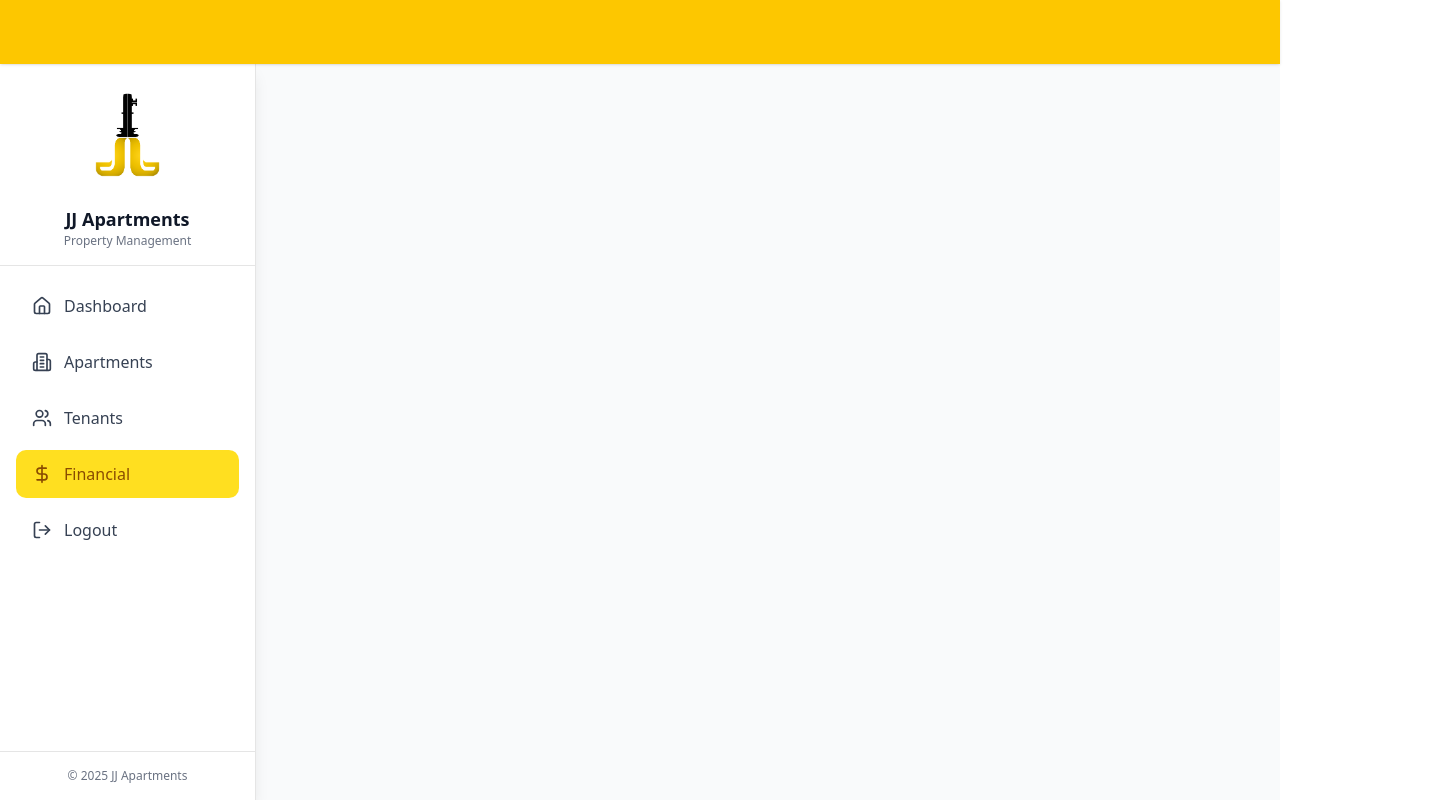
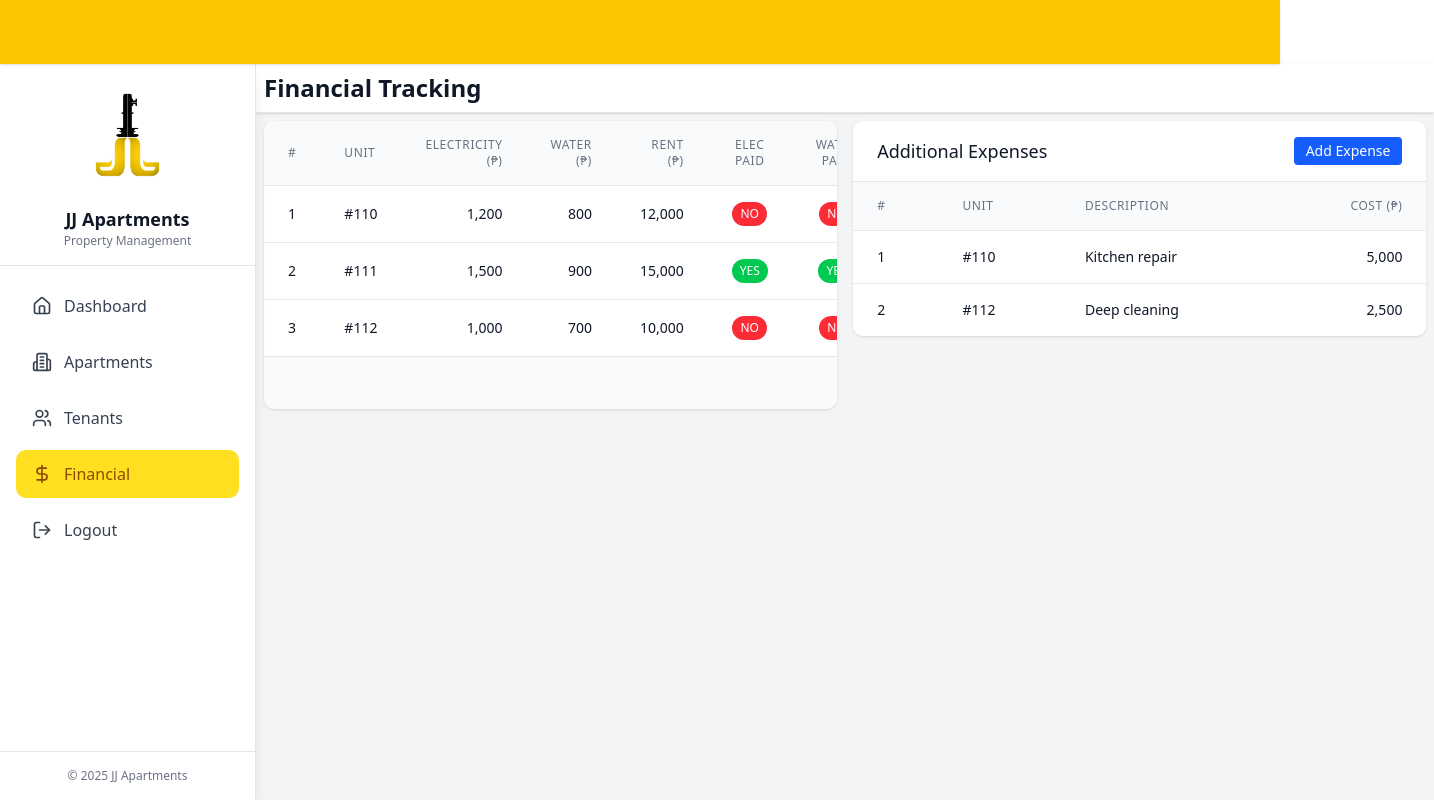
Before and after one commit to haniellejermayn/JJ-Apartments-Property-Management-System, a Next.js app in the folder frontend/: page /financial-tracking in a window 1280 px wide. Shown: the whole page, 1434 px wide, since content can reach past the window. Built offline with nearby package versions, Linux system fonts and the light colour scheme.

Commit message:
feat/financial tracking

```diff
--- a/frontend/src/app/financial-tracking/page.tsx
+++ b/frontend/src/app/financial-tracking/page.tsx
@@ -1,6 +1,30 @@
+"use client";
+import React from 'react';
+import FinancialList from '@/components/FinancialList';
+import ExpenseList from '@/components/ExpenseList';
 
+const MainContent = () => (
+  <div className="flex-1 flex flex-col min-h-screen">
+    <header className="bg-white shadow-sm border-b p-2">
+      <div className="flex items-center gap-4">
+        <h1 className="text-2xl font-bold text-gray-900">Financial Tracking</h1>
+      </div>
+    </header>
+    <div className="flex flex-1">
+      <div className="w-1/2 p-2">
+        <FinancialList />
+      </div>
+      <div className="w-1/2 p-2">
+        <ExpenseList />
+      </div>
+    </div>
+  </div>
+);
 
-
-export default function FinancialTrackingPage() {
-
+export default function FinancialOverview() {
+  return (
+    <div className="h-screen bg-gray-100">
+      <MainContent />
+    </div>
+  );
 }
--- /dev/null
+++ b/frontend/src/components/ExpenseList.tsx
@@ -0,0 +1,53 @@
+"use client";
+import React, { useState } from 'react';
+
+// Initial dummy data for additional expenses
+const initialExpenses = [
+  { id: 1, number: '#110', description: 'Kitchen repair', cost: 5000 },
+  { id: 2, number: '#112', description: 'Deep cleaning', cost: 2500 },
+];
+
+export default function ExpenseList() {
+  const [expenses, setExpenses] = useState(initialExpenses);
+
+  const handleAdd = () => {
+    // Placeholder: open modal or form
+    console.log('Add expense clicked');
+  };
+
+  return (
+    <div className="bg-white rounded-lg shadow-sm overflow-hidden">
+      <div className="px-6 py-4 border-b border-gray-200 flex justify-between items-center">
+        <h2 className="text-lg font-medium text-gray-900">Additional Expenses</h2>
+        <button
+          className="px-3 py-1 bg-blue-600 text-white text-sm rounded hover:bg-blue-700"
+          onClick={handleAdd}
+        >
+          Add Expense
+        </button>
+      </div>
+      <div className="overflow-x-auto">
+        <table className="w-full">
+          <thead className="bg-gray-50 border-b border-gray-200">
+            <tr>
+              <th className="px-6 py-4 text-left text-xs font-medium text-gray-500 uppercase tracking-wider">#</th>
+              <th className="px-6 py-4 text-left text-xs font-medium text-gray-500 uppercase tracking-wider">Unit</th>
+              <th className="px-6 py-4 text-left text-xs font-medium text-gray-500 uppercase tracking-wider">Description</th>
+              <th className="px-6 py-4 text-right text-xs font-medium text-gray-500 uppercase tracking-wider">Cost (₱)</th>
+            </tr>
+          </thead>
+          <tbody className="bg-white divide-y divide-gray-200">
+            {expenses.map((exp, idx) => (
+              <tr key={exp.id} className="hover:bg-gray-50">
+                <td className="px-6 py-4 text-sm text-gray-900">{idx + 1}</td>
+                <td className="px-6 py-4 text-sm text-gray-900">{exp.number}</td>
+                <td className="px-6 py-4 text-sm text-gray-900">{exp.description}</td>
+                <td className="px-6 py-4 text-sm text-right font-medium text-gray-900">{exp.cost.toLocaleString()}</td>
+              </tr>
+            ))}
+          </tbody>
+        </table>
+      </div>
+    </div>
+  );
+}
--- /dev/null
+++ b/frontend/src/components/FinancialList.tsx
@@ -0,0 +1,86 @@
+"use client";
+import React, { useState } from 'react';
+
+// Initial dummy data for financials with independent paid statuses
+const initialFinancials = [
+  { id: 1, number: '#110', electricity: 1200, water: 800, rent: 12000, paidElectricity: false, paidWater: false, paidRent: false },
+  { id: 2, number: '#111', electricity: 1500, water: 900, rent: 15000, paidElectricity: true, paidWater: true, paidRent: true },
+  { id: 3, number: '#112', electricity: 1000, water: 700, rent: 10000, paidElectricity: false, paidWater: false, paidRent: false },
+];
+
+export default function FinancialList() {
+  const [financials, setFinancials] = useState(initialFinancials);
+
+  const togglePaid = (id, field) => {
+    setFinancials(financials.map(item =>
+      item.id === id ? { ...item, [field]: !item[field] } : item
+    ));
+  };
+
+  const calcDue = item => {
+    let due = 0;
+    if (!item.paidElectricity) due += item.electricity;
+    if (!item.paidWater) due += item.water;
+    if (!item.paidRent) due += item.rent;
+    return due;
+  };
+
+  return (
+    <div className="bg-white rounded-lg shadow-sm overflow-hidden">
+      <div className="overflow-x-auto">
+        <table className="w-full">
+          <thead className="bg-gray-50 border-b border-gray-200">
+            <tr>
+              <th className="px-6 py-4 text-left text-xs font-medium text-gray-500 uppercase tracking-wider">#</th>
+              <th className="px-6 py-4 text-left text-xs font-medium text-gray-500 uppercase tracking-wider">Unit</th>
+              <th className="px-6 py-4 text-right text-xs font-medium text-gray-500 uppercase tracking-wider">Electricity (₱)</th>
+              <th className="px-6 py-4 text-right text-xs font-medium text-gray-500 uppercase tracking-wider">Water (₱)</th>
+              <th className="px-6 py-4 text-right text-xs font-medium text-gray-500 uppercase tracking-wider">Rent (₱)</th>
+              <th className="px-6 py-4 text-center text-xs font-medium text-gray-500 uppercase tracking-wider">Elec Paid</th>
+              <th className="px-6 py-4 text-center text-xs font-medium text-gray-500 uppercase tracking-wider">Water Paid</th>
+              <th className="px-6 py-4 text-center text-xs font-medium text-gray-500 uppercase tracking-wider">Rent Paid</th>
+              <th className="px-6 py-4 text-right text-xs font-medium text-gray-500 uppercase tracking-wider">Due (₱)</th>
+            </tr>
+          </thead>
+          <tbody className="bg-white divide-y divide-gray-200">
+            {financials.map((item, idx) => {
+              const due = calcDue(item);
+              return (
+                <tr key={item.id} className="hover:bg-gray-50">
+                  <td className="px-6 py-4 text-sm text-gray-900">{idx + 1}</td>
+                  <td className="px-6 py-4 text-sm text-gray-900">{item.number}</td>
+                  <td className="px-6 py-4 text-sm text-right text-gray-900">{item.electricity.toLocaleString()}</td>
+                  <td className="px-6 py-4 text-sm text-right text-gray-900">{item.water.toLocaleString()}</td>
+                  <td className="px-6 py-4 text-sm text-right text-gray-900">{item.rent.toLocaleString()}</td>
+                  {['paidElectricity','paidWater','paidRent'].map((field, i) => {
+                    const paid = item[field];
+                    const label = paid ? 'Yes' : 'No';
+                    const cls = paid ? 'bg-green-500' : 'bg-red-500';
+                    return (
+                      <td
+                        key={field}
+                        className="px-6 py-4 text-center text-sm"
+                        onClick={() => togglePaid(item.id, field)}
+                      >
+                        <span className={`${cls} inline-block px-2 py-1 rounded-full text-white text-xs uppercase cursor-pointer`}>{label}</span>
+                      </td>
+                    );
+                  })}
+                  <td className="px-6 py-4 text-sm text-right font-medium text-gray-900">{due.toLocaleString()}</td>
+                </tr>
+              );
+            })}
+          </tbody>
+          <tfoot className="bg-gray-50 border-t border-gray-200">
+            <tr>
+              <td colSpan={8} className="px-6 py-4 text-right text-sm font-medium text-gray-900">Total Due:</td>
+              <td className="px-6 py-4 text-sm text-right font-medium text-gray-900">
+                {financials.reduce((sum, itm) => sum + calcDue(itm), 0).toLocaleString()}
+              </td>
+            </tr>
+          </tfoot>
+        </table>
+      </div>
+    </div>
+  );
+}
```
Also changed, not shown: 1 other file (tests, documents, lock files or other folders).
